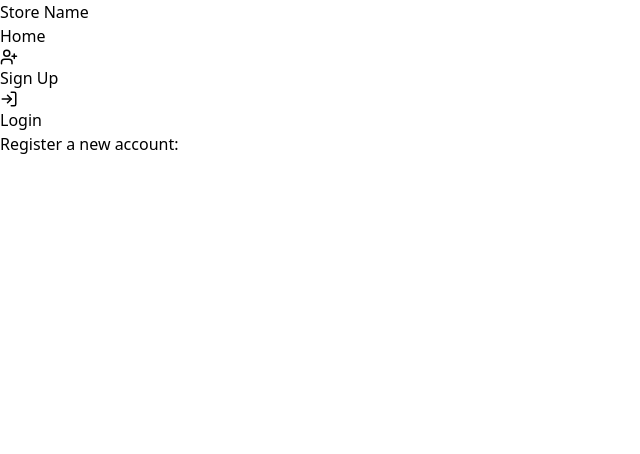
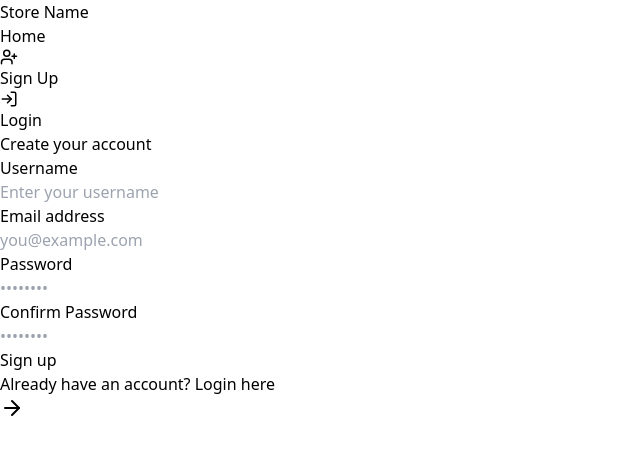
Before and after one commit to sfsneed70/doomsday_depot, a React (Vite) app in the folder client/: page /signup in a window 1280 px wide. Shown: the top 454 px of the page, without its empty margins (0-640 px from the left). Built offline with nearby package versions, Linux system fonts and the light colour scheme.

Commit message:
added signup and login

```diff
--- a/client/package.json
+++ b/client/package.json
@@ -14,6 +14,7 @@
     "@stripe/stripe-js": "^5.2.0",
     "@types/react": "^18.3.12",
     "@types/react-dom": "^18.3.1",
+    "@types/validator": "^13.12.2",
     "@vitejs/plugin-react-swc": "^3.5.0",
     "axios": "^1.7.8",
     "framer-motion": "^11.11.17",
@@ -28,6 +29,7 @@
     "recharts": "^2.13.3",
     "swiper": "^11.1.15",
     "typescript": "~5.6.2",
+    "validator": "^13.12.0",
     "vite": "^5.4.10",
     "zustand": "^5.0.1"
   },
--- a/client/src/components/LoginForm.tsx
+++ b/client/src/components/LoginForm.tsx
@@ -1,60 +1,77 @@
-// import { Form, Button } from "react-bootstrap";
-// import { useMutation } from "@apollo/client";
-// import { useState } from "react";
-// import { useNavigate } from "react-router-dom";
-// import { LOGIN_USER } from "../utils/mutations";
-// import Auth from "../utils/auth";
-// import { useLoggedIn } from "../App";
+import { useState } from "react";
+import { useMutation } from "@apollo/client";
+import { useNavigate } from "react-router-dom";
+import { LOGIN_USER } from "../utils/mutations";
+import Auth from "../utils/auth";
+import { useLoggedIn } from "../App";
 
-// const LoginForm = () => {
-//   const [_loggedIn, setLoggedIn] = useLoggedIn();
-//   const [formData, setFormData] = useState({
-//     email: "",
-//     password: "",
-//   });
-//   const [login, { error }] = useMutation(LOGIN_USER);
-//   const navigate = useNavigate();
+const LoginForm = () => {
+    const [_loggedIn, setLoggedIn] = useLoggedIn();
+    const [formData, setFormData] = useState({
+        email: "",
+        password: "",
+    });
+    const [login, { error, loading }] = useMutation(LOGIN_USER);
+    const navigate = useNavigate();
 
-//   const handleFormSubmit = async (event: React.FormEvent) => {
-//     event.preventDefault();
-//     try {
-//       const { data } = await login({ variables: { ...formData } });
-//       Auth.login(data.login.token);
-//       setLoggedIn(true);
-//       navigate("/");
-//     } catch (e) {
-//       console.error(e);
-//     }
-//   };
-//   return (
-//     <Form onSubmit={handleFormSubmit}>
-//       <Form.Group>
-//         <Form.Label>Email</Form.Label>
-//         <Form.Control
-//           value={formData.email}
-//           as="input"
-//           name="email"
-//           onChange={(e) => setFormData({ ...formData, email: e.target.value })}
-//         />
-//       </Form.Group>
-//       <Form.Group>
-//         <Form.Label>Password</Form.Label>
-//         <Form.Control
-//           value={formData.password}
-//           as="input"
-//           name="password"
-//           type="password"
-//           onChange={(e) =>
-//             setFormData({ ...formData, password: e.target.value })
-//           }
-//         />
-//       </Form.Group>
-//       <Button variant="primary" type="submit">
-//         Submit
-//       </Button>
-//       {error && <div className="text-danger pb-3"> {error.message}</div>}
-//     </Form>
-//   );
-// };
+    const handleFormSubmit = async (event: React.FormEvent) => {
+        event.preventDefault();
+        try {
+            const { data } = await login({ variables: { ...formData } });
+            Auth.login(data.login.token);
+            setLoggedIn(true);
+            navigate("/");
+        } catch (e) {
+            console.error(e);
+        }
+    };
 
-// export default LoginForm;
+    return (
+        <form onSubmit={handleFormSubmit} className="space-y-6">
+            <div>
+                <label htmlFor="email" className="block text-sm font-medium text-gray-300">
+                    Email address
+                </label>
+                <div className="mt-1 relative rounded-md shadow-sm">
+                    <input
+                        id="email"
+                        type="email"
+                        required
+                        value={formData.email}
+                        onChange={(e) => setFormData({ ...formData, email: e.target.value })}
+                        className="block w-full px-3 py-2 bg-gray-700 border border-gray-600 rounded-md shadow-sm placeholder-gray-400 focus:outline-none focus:ring-emerald-500 focus:border-emerald-500 sm:text-sm"
+                        placeholder="you@example.com"
+                    />
+                </div>
+            </div>
+
+            <div>
+                <label htmlFor="password" className="block text-sm font-medium text-gray-300">
+                    Password
+                </label>
+                <div className="mt-1 relative rounded-md shadow-sm">
+                    <input
+                        id="password"
+                        type="password"
+                        required
+                        value={formData.password}
+                        onChange={(e) => setFormData({ ...formData, password: e.target.value })}
+                        className="block w-full px-3 py-2 bg-gray-700 border border-gray-600 rounded-md shadow-sm placeholder-gray-400 focus:outline-none focus:ring-emerald-500 focus:border-emerald-500 sm:text-sm"
+                        placeholder="••••••••"
+                    />
+                </div>
+            </div>
+
+            <button
+                type="submit"
+                className="w-full flex justify-center py-2 px-4 border border-transparent rounded-md shadow-sm text-sm font-medium text-white bg-emerald-600 hover:bg-emerald-700 focus:outline-none focus:ring-2 focus:ring-offset-2 focus:ring-emerald-500 transition duration-150 ease-in-out disabled:opacity-50"
+                disabled={loading}
+            >
+                {loading ? "Loading..." : "Log in"}
+            </button>
+            {error && <div className="text-red-500 text-sm mt-2">{error.message}</div>}
+        </form>
+    );
+};
+
+export default LoginForm;
--- a/client/src/components/RegisterForm.tsx
+++ b/client/src/components/RegisterForm.tsx
@@ -1,72 +1,149 @@
-// // import { Form, Button } from "react-bootstrap";
-// import { useMutation } from "@apollo/client";
-// import { useState } from "react";
-// import { useNavigate } from "react-router-dom";
-// import { ADD_USER } from "../utils/mutations";
-// import Auth from "../utils/auth";
-// import { useLoggedIn } from "../App";
+import { useState } from "react";
+import { useMutation } from "@apollo/client";
+import { ADD_USER } from "../utils/mutations";
+import Auth from "../utils/auth";
+import validator from "validator";
+import { useNavigate } from "react-router-dom";
 
-// const RegisterForm = () => {
-//   const [_loggedIn, setLoggedIn] = useLoggedIn();
-//   const [formData, setFormData] = useState({
-//     email: "",
-//     username: "",
-//     password: "",
-//   });
-//   const [addUser, { error }] = useMutation(ADD_USER);
-//   const navigate = useNavigate();
+interface RegisterFormProps {
+    onSuccess: () => void;
+}
 
-//   const handleFormSubmit = async (event: React.FormEvent) => {
-//     event.preventDefault();
-//     try {
-//       const { data } = await addUser({ variables: { ...formData } });
-//       Auth.login(data.addUser.token);
-//       setLoggedIn(true);
-//       navigate("/");
-//     } catch (e) {
-//       console.error(e);
-//     }
-//   };
-//   return (
-//     <Form onSubmit={handleFormSubmit}>
-//       <Form.Group>
-//         <Form.Label>Username</Form.Label>
-//         <Form.Control
-//           value={formData.username}
-//           as="input"
-//           name="username"
-//           onChange={(e) =>
-//             setFormData({ ...formData, username: e.target.value })
-//           }
-//         />
-//       </Form.Group>
-//       <Form.Group>
-//         <Form.Label>Email</Form.Label>
-//         <Form.Control
-//           value={formData.email}
-//           as="input"
-//           name="email"
-//           onChange={(e) => setFormData({ ...formData, email: e.target.value })}
-//         />
-//       </Form.Group>
-//       <Form.Group>
-//         <Form.Label>Password</Form.Label>
-//         <Form.Control
-//           value={formData.password}
-//           as="input"
-//           name="password"
-//           type="password"
-//           onChange={(e) =>
-//             setFormData({ ...formData, password: e.target.value })
-//           }
-//         />
-//       </Form.Group>
-//       <Button variant="primary" type="submit">
-//         Submit
-//       </Button>
-//       {error && <div className="text-danger pb-3"> {error.message}</div>}
-//     </Form>
-//   );
-// };
+const RegisterForm = ({ onSuccess }: RegisterFormProps) => {
+    const [formData, setFormData] = useState({
+        email: "",
+        username: "",
+        password: "",
+        confirmPassword: "",
+    });
+    const [errorMessage, setErrorMessage] = useState<string | null>(null);
+    const [addUser, { loading, error }] = useMutation(ADD_USER);
+    const navigate = useNavigate(); // Initialize useNavigate
 
-// export default RegisterForm;
+    const handleFormSubmit = async (event: React.FormEvent) => {
+        event.preventDefault();
+
+        // Clear any previous error message
+        setErrorMessage(null);
+
+        // Validation
+        if (!validator.isEmail(formData.email)) {
+            setErrorMessage("Please enter a valid email address.");
+            return;
+        }
+
+        if (!validator.isLength(formData.password, { min: 8 })) {
+            setErrorMessage("Password must be at least 8 characters long.");
+            return;
+        }
+
+        if (formData.password !== formData.confirmPassword) {
+            setErrorMessage("Passwords do not match.");
+            return;
+        }
+
+        try {
+            const { data } = await addUser({ variables: { ...formData } });
+            Auth.login(data.addUser.token);
+            onSuccess();
+            navigate("/");
+        } catch (e: unknown) {
+            if (e instanceof Error) {
+                if (e.message.includes("duplicate key error")) {
+                    setErrorMessage("Email is already registered.");
+                } else {
+                    console.error(e);
+                    setErrorMessage("An error occurred. Please try again.");
+                }
+            } else {
+                setErrorMessage("An unexpected error occurred.");
+            }
+        }
+    };
+
+    return (
+        <form onSubmit={handleFormSubmit} className="space-y-6">
+            <div>
+                <label htmlFor="username" className="block text-sm font-medium text-gray-300">
+                    Username
+                </label>
+                <div className="mt-1 relative rounded-md shadow-sm">
+                    <input
+                        id="username"
+                        type="text"
+                        required
+                        value={formData.username}
+                        onChange={(e) => setFormData({ ...formData, username: e.target.value })}
+                        className="block w-full px-3 py-2 bg-gray-700 border border-gray-600 rounded-md shadow-sm placeholder-gray-400 focus:outline-none focus:ring-emerald-500 focus:border-emerald-500 sm:text-sm"
+                        placeholder="Enter your username"
+                    />
+                </div>
+            </div>
+
+            <div>
+                <label htmlFor="email" className="block text-sm font-medium text-gray-300">
+                    Email address
+                </label>
+                <div className="mt-1 relative rounded-md shadow-sm">
+                    <input
+                        id="email"
+                        type="email"
+                        required
+                        value={formData.email}
+                        onChange={(e) => setFormData({ ...formData, email: e.target.value })}
+                        className="block w-full px-3 py-2 bg-gray-700 border border-gray-600 rounded-md shadow-sm placeholder-gray-400 focus:outline-none focus:ring-emerald-500 focus:border-emerald-500 sm:text-sm"
+                        placeholder="you@example.com"
+                    />
+                </div>
+            </div>
+
+            <div>
+                <label htmlFor="password" className="block text-sm font-medium text-gray-300">
+                    Password
+                </label>
+                <div className="mt-1 relative rounded-md shadow-sm">
+                    <input
+                        id="password"
+                        type="password"
+                        required
+                        value={formData.password}
+                        onChange={(e) => setFormData({ ...formData, password: e.target.value })}
+                        className="block w-full px-3 py-2 bg-gray-700 border border-gray-600 rounded-md shadow-sm placeholder-gray-400 focus:outline-none focus:ring-emerald-500 focus:border-emerald-500 sm:text-sm"
+                        placeholder="••••••••"
+                    />
+                </div>
+            </div>
+
+            <div>
+                <label htmlFor="confirmPassword" className="block text-sm font-medium text-gray-300">
+                    Confirm Password
+                </label>
+                <div className="mt-1 relative rounded-md shadow-sm">
+                    <input
+                        id="confirmPassword"
+                        type="password"
+                        required
+                        value={formData.confirmPassword}
+                        onChange={(e) => setFormData({ ...formData, confirmPassword: e.target.value })}
+                        className="block w-full px-3 py-2 bg-gray-700 border border-gray-600 rounded-md shadow-sm placeholder-gray-400 focus:outline-none focus:ring-emerald-500 focus:border-emerald-500 sm:text-sm"
+                        placeholder="••••••••"
+                    />
+                </div>
+            </div>
+
+            {errorMessage && <div className="text-red-500 text-sm mt-2">{errorMessage}</div>}
+
+            <button
+                type="submit"
+                className="w-full flex justify-center py-2 px-4 border border-transparent rounded-md shadow-sm text-sm font-medium text-white bg-emerald-600 hover:bg-emerald-700 focus:outline-none focus:ring-2 focus:ring-offset-2 focus:ring-emerald-500 transition duration-150 ease-in-out disabled:opacity-50"
+                disabled={loading}
+            >
+                {loading ? "Loading..." : "Sign up"}
+            </button>
+            {/* Display mutation error message if there's any */}
+            {error && !errorMessage && <div className="text-red-500 text-sm mt-2">{error.message}</div>}
+        </form>
+    );
+};
+
+export default RegisterForm;
--- a/client/src/pages/Signup.tsx
+++ b/client/src/pages/Signup.tsx
@@ -1,11 +1,46 @@
-// import RegisterForm from "../components/RegisterForm";
-const Signup = () => {
+import { motion } from "framer-motion";
+import { Link } from "react-router-dom";
+import { ArrowRight } from "lucide-react";
+import RegisterForm from "../components/RegisterForm";
+
+const SignUpPage = () => {
+  const handleSuccess = () => {
+    console.log("User registered successfully!");
+    // Add navigation or other actions after success
+  };
+
   return (
-    <div>
-      <h2>Register a new account: </h2>
-      {/* <RegisterForm /> */}
+    <div className="flex flex-col justify-center py-12 sm:px-6 lg:px-8">
+      <motion.div
+        className="sm:mx-auto sm:w-full sm:max-w-md"
+        initial={{ opacity: 0, y: -20 }}
+        animate={{ opacity: 1, y: 0 }}
+        transition={{ duration: 0.8 }}
+      >
+        <h2 className="mt-6 text-center text-3xl font-extrabold text-emerald-400">
+          Create your account
+        </h2>
+      </motion.div>
+
+      <motion.div
+        className="mt-8 sm:mx-auto sm:w-full sm:max-w-md"
+        initial={{ opacity: 0, y: 20 }}
+        animate={{ opacity: 1, y: 0 }}
+        transition={{ duration: 0.8, delay: 0.2 }}
+      >
+        <div className="bg-gray-800 py-8 px-4 shadow sm:rounded-lg sm:px-10">
+          <RegisterForm onSuccess={handleSuccess} />
+
+          <p className="mt-8 text-center text-sm text-gray-400">
+            Already have an account?{" "}
+            <Link to="/login" className="font-medium text-emerald-400 hover:text-emerald-300">
+              Login here <ArrowRight className="inline h-4 w-4" />
+            </Link>
+          </p>
+        </div>
+      </motion.div>
     </div>
   );
 };
 
-export default Signup;
+export default SignUpPage;
```
Also changed, not shown: client/src/pages/Login.tsx (+36 -8 lines), 1 other file (tests, documents, lock files or other folders).
